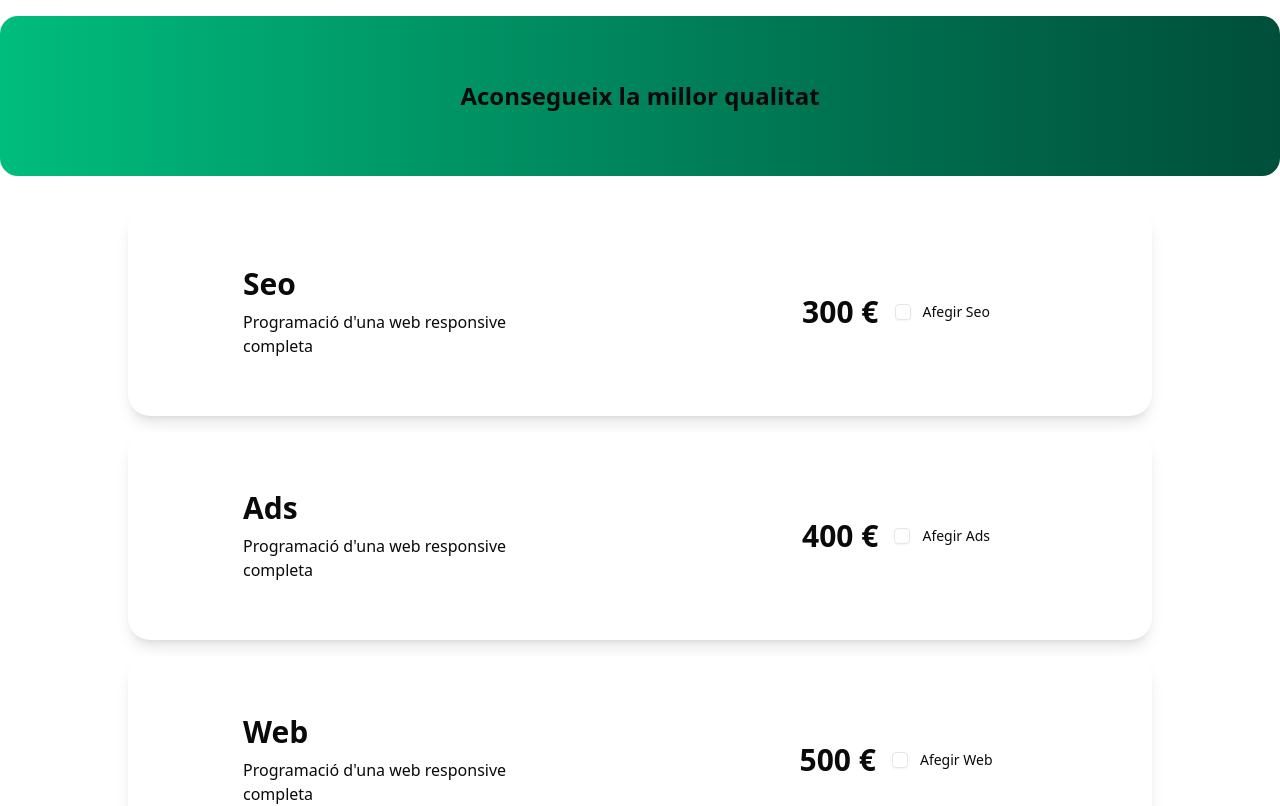
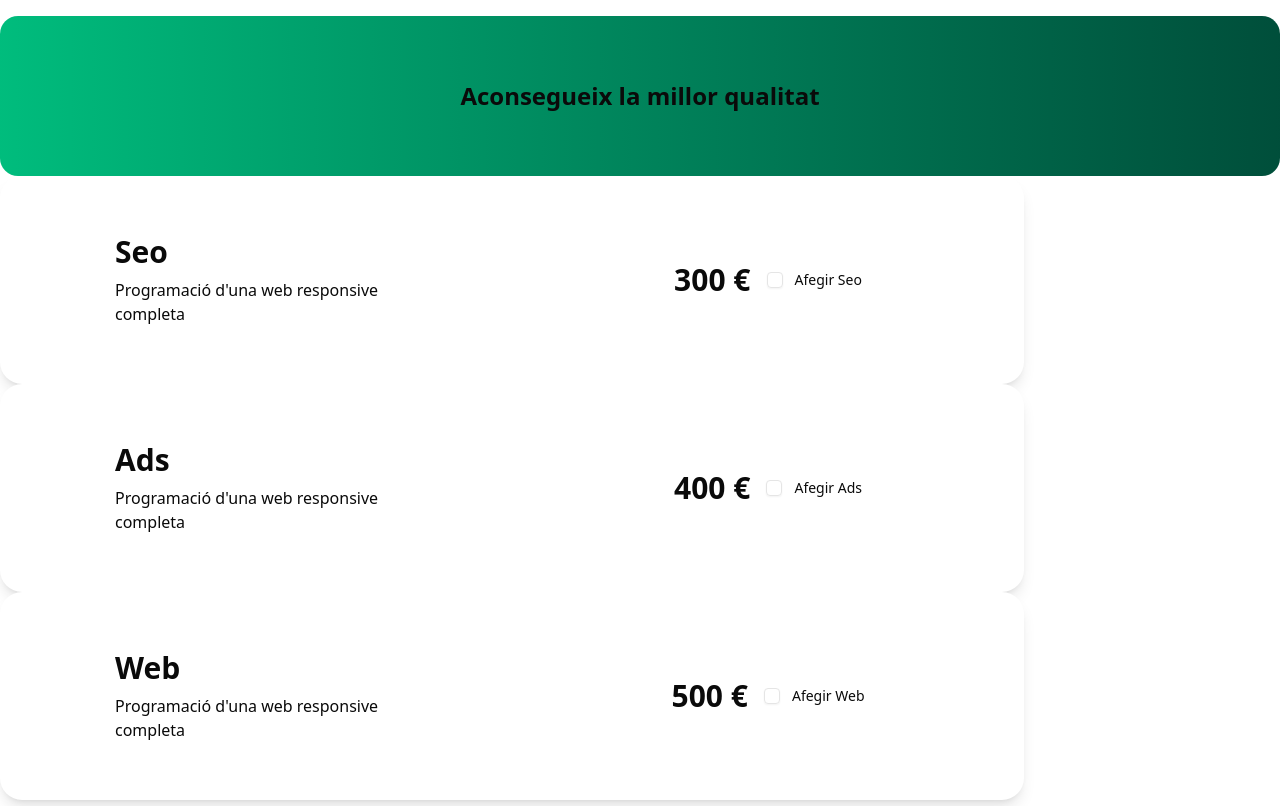
Before and after one commit to josep100/Sprint6._Aprofundir_en_React, a React (Vite) app: page / in a window 1280 px wide. Shown: the top 806 px of the page. Built offline with nearby package versions, Linux system fonts and the light colour scheme.

Commit message:
refactor: allow passing custom className to Section component

```diff
--- a/src/components/layout/Section.tsx
+++ b/src/components/layout/Section.tsx
@@ -1,11 +1,13 @@
 import type { ReactNode } from "react";
 
-const Section = ({children}: { children: ReactNode }) => {
+const Section = ({className, children}: { children: ReactNode, className: string }) => {
     return(
-        <section className="flex flex-col items-center gap-4 mt-8">
+        <section className={className}>
             {children}
         </section>
     );
 }
 
 export default Section;
+
+//"flex flex-col items-center gap-4 mt-8
```
